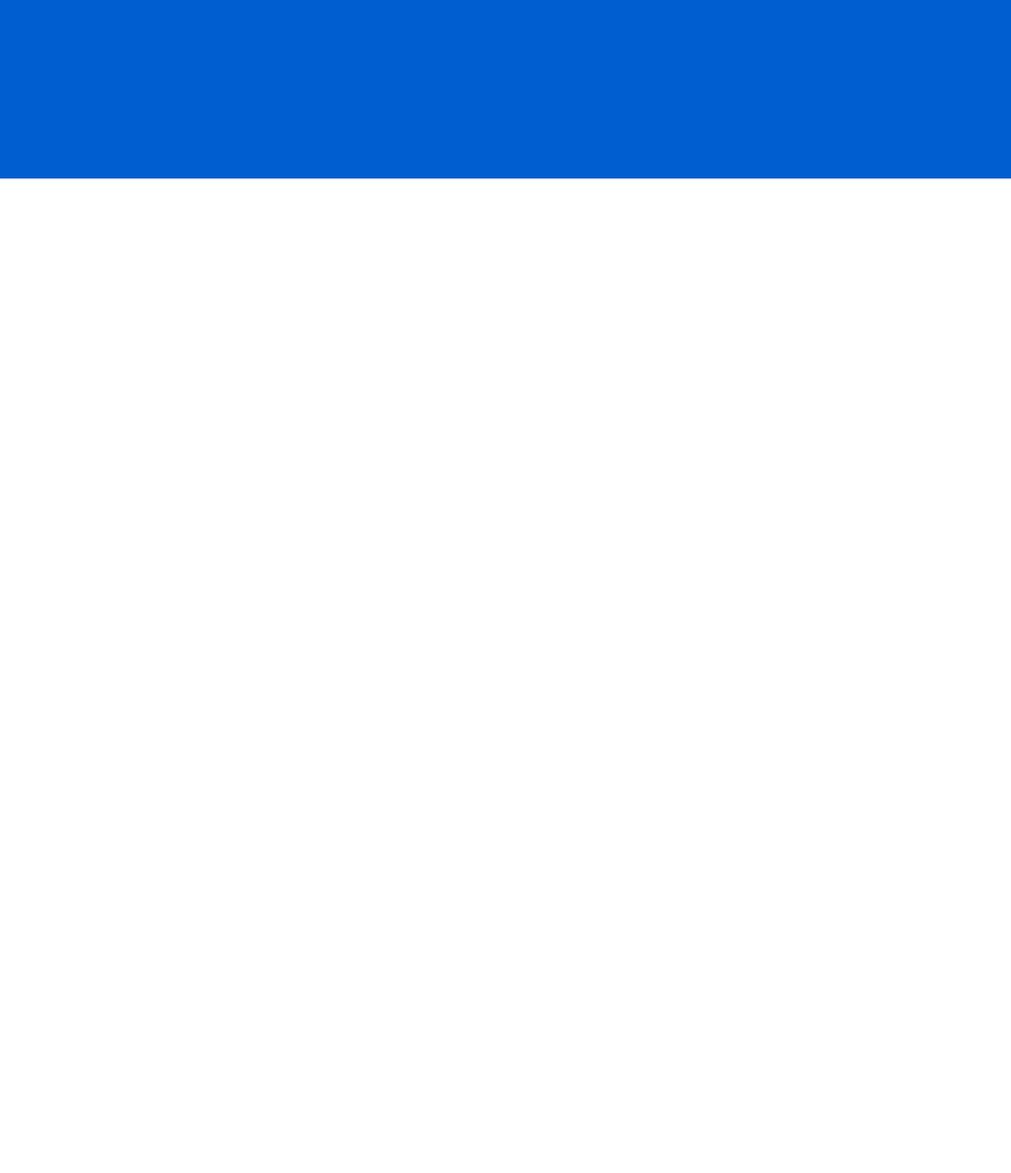
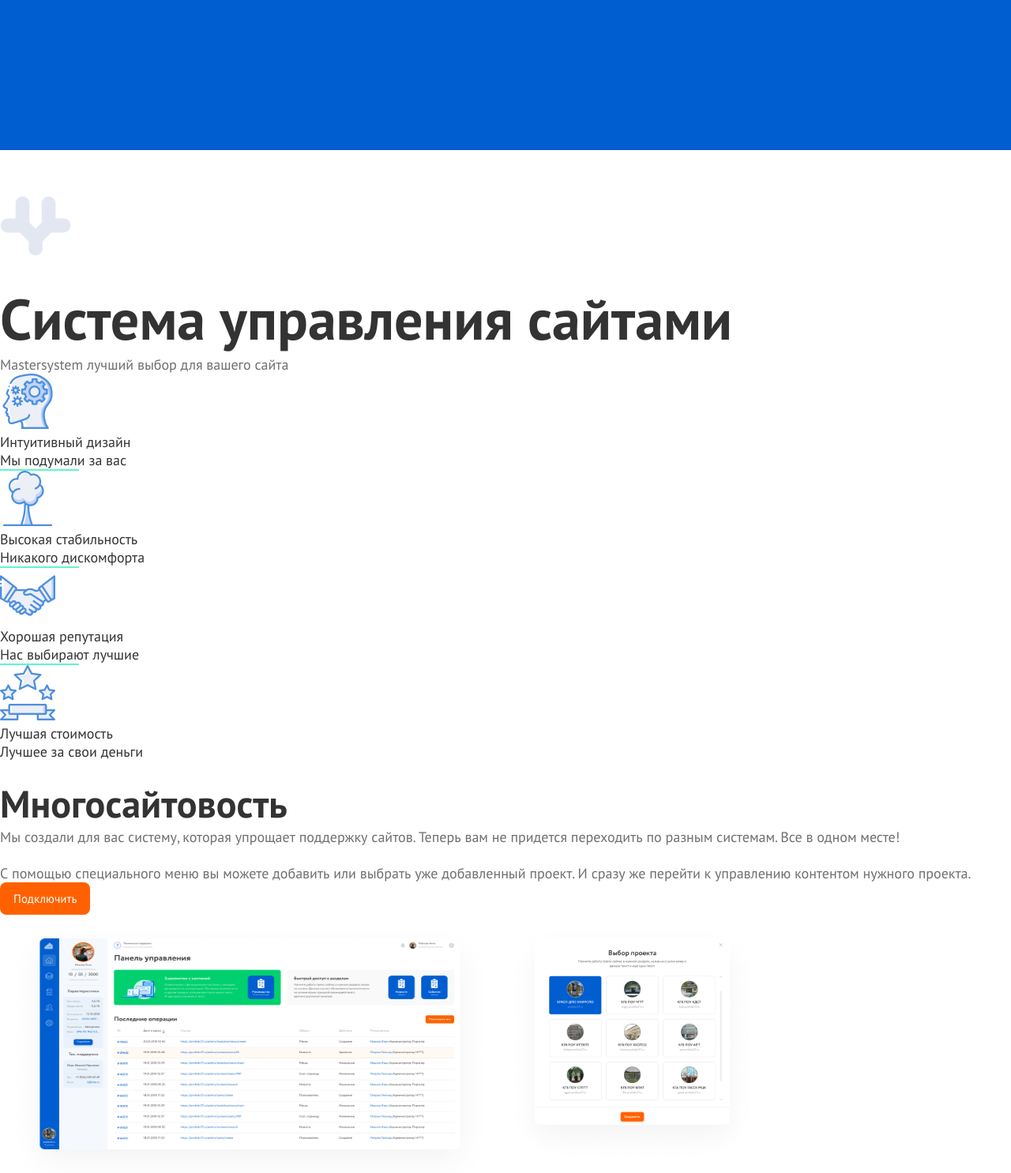
Before and after one commit to Nmir388/mastersystem, a plain HTML site: page index.html in a window 1280 px wide. Shown: the part 663-2148 px from the top of the page at 79% size. Before the commit the page ends 889 px from the top, so only its background shows below. Drawn offline with Linux system fonts and the light colour scheme.

Commit message:
кроме кнопки и вставления картиночек не получилось нихуя(картиночка с компом не отображается я хз почему)

```diff
--- a/index.html
+++ b/index.html
@@ -68,36 +68,105 @@
             </button>
           </div>
 
-          <p class="intro__text intro__text--small">
+          <p class="introtext introtext--small">
             Уже используете CRM?
             <a class="intro__link" href="#"> Войти </a>
           </p>
         </div>
 
-        <img src="imgs/intro.png" width="580" height="398" alt="" />
+        <img src="imgs/intro.png" width="580" height="398" alt="окно с настройками" />
       </div>
     </section>
 
-    <!-- <main>
-      <section class="about">
-        <h2>Система управления сайтами</h2>
-        Mastersystem лучший выбор для вашего сайта Интуитивный дизайн Мы
-        подумали за вас Высокая стабильность Никакого дискомфорта Хорошая
-        репутация Нас выбирают лучшие Лучшая стоимость Лучшее за свои деньги
-      </section>
+    <main>
+  <section class="about">
+    <img class="about__logo"
+          src="imgs/logonocolor.png"
+          width="90.38"
+          height="76.36"
+          alt="Лого Мастерсистем"
+        />
+        <div  class="about__title"><h2>Система управления сайтами</h2></div>
+        <p class="about__text">Mastersystem лучший выбор для вашего сайта</p>
+        <ul class="about-list"></li>
 
-      <h2>Многосайтовость</h2>
-      Мы создали для вас систему, которая упрощает поддержку сайтов. Теперь вам
-      не придется переходить по разным системам. Все в одном месте! С помощью
-      специального меню вы можете добавить или выбрать уже добавленный проект. И
-      сразу же перейти к управлению контентом нужного проекта. Подключить
-      <section>
+          <img class="about__head"
+          src="imgs/head.png"
+          width="70"
+          height="70"
+          alt="лого голова"
+        />
+          <li class="about-item">Интуитивный дизайн</li>
+        <p>Мы подумали за вас</p>
+
+<hr width="100"
+height="186"
+color="#5f5f5fcc">
+<!-- Я нахуй не понимаю как сделать эти блядские линии вертикальными, если им задать класс - они вообще не отображаются -->
+        <img class="about__tree"
+        src="imgs/tree.png"
+        width="70"
+        height="70"
+        alt="лого дерево"
+      />
+        <li class="about-item">Высокая стабильность</li>
+        <p>Никакого дискомфорта </p>
+
+<hr width="100"
+height="186"
+color="#5f5f5fcc">
+
+ <img class="about__deal"
+          src="imgs/deal.png"
+          width="70"
+          height="70"
+          alt="лого сделка"
+        />
+        <li class="about-item">Хорошая репутация</li>
+         <p>Нас выбирают лучшие </p>
+
+<hr
+ width="100"
+height="186"
+color="#5f5f5fcc">
+
+         <img class="about__award"
+         src="imgs/award.png"
+         width="70"
+         height="70"
+         alt="лого награда"
+       />
+         <li class="about-item">Лучшая стоимость</li>
+          <p>Лучшее за свои деньги</p>
+          </ul>
+       </section>
+
+       <section class="description">
+        <img class="computer_icon"
+         src="imgs/computer_icon.png"
+         width="80"
+         height="0"
+         alt="лого ПК">
+
+         <h2 class="description__title">Многосайтовость</h2>
+
+      <p class="description__text__top">Мы создали для вас систему, которая упрощает поддержку сайтов. Теперь вам
+      не придется переходить по разным системам. Все в одном месте!</p>
+      <br>
+      <p class="description__text__bottom">С помощью специального меню вы можете добавить или выбрать уже добавленный проект. И
+      сразу же перейти к управлению контентом нужного проекта.</p>
+      <button class="description__button" type="button">Подключить</button>
+     <div class="description__scrin"> <img src="imgs/scrin1.png" width="633" height="357" alt="скриншот ЦРМ1">
+      <img  src="imgs/scrin2.png"width="335" height="324" alt="скриншот ЦРМ2">
+     </div>
+    </section>
+
+    <!--   <section>
         <h2>Разграничение доступа</h2>
         Мы сделали систему ограничения доступа для различных пользователей. Что
         упрощает организацию работы с сайтом и позволяет эффективно управлять
         контентом. Подключить
       </section>
-
       <section class="description">
         <h2>Идейные соображения</h2>
         Решения, которые принимала наша команда, основаны на потребностях и
@@ -128,4 +197,4 @@
       363 © 2019 Poll. Все права защищены. Разработанно командой Pool
     </footer> -->
   </body>
-</html>
+  </html>
--- a/main.css
+++ b/main.css
@@ -141,3 +141,61 @@ input {
 .intro__link {
   color: #ff6100;
 }
+.about__logo {
+  color: #e3e7f2;
+  margin-top: 58px;
+  margin-bottom: 28px;
+}
+
+/* .about__line {
+  width: 100px;
+  height: 186px;
+  opacity: 20%;
+  color: #5f5f5fcc;
+} */
+
+.about__title {
+  font-family: "PT Sans", sans-serif;
+  font-size: 48px;
+}
+
+.about__text {
+  font-family: "PT Sans", sans-serif;
+  font-size: 18px;
+  opacity: 0.7;
+}
+
+/* .description { даже по центру не получается выравнять, то ли теги хуево расставил, толи шо. но оно не реагирует на мои команды
+} */
+.computer_icon {
+  opacity: 1;
+}
+
+.description__text__top {
+  opacity: 0.7;
+}
+
+.description__text__bottom {
+  opacity: 0.7;
+}
+
+.description__title {
+  font-family: "PT Sans", sans-serif;
+  font-size: 48px;
+  color: #333333;
+  opacity: 1;
+}
+.description__button {
+  font-family: "PT Sans", sans-serif;
+  font-size: 15px;
+  color: #ffffff;
+  background-color: #ff6100;
+  border-radius: 8px;
+  padding-bottom: 11px;
+  padding-top: 11px;
+  padding-left: 17px;
+  padding-right: 17px;
+}
+.description__scrin {
+  display: flex;
+}
```
Also changed, not shown: imgs/award.png (added), imgs/computer_icon.png (added), imgs/deal.png (added), imgs/head.png (added), imgs/logonocolor.png (added), imgs/scrin1.png (added), imgs/scrin2.png (added), imgs/tree.png (added).
